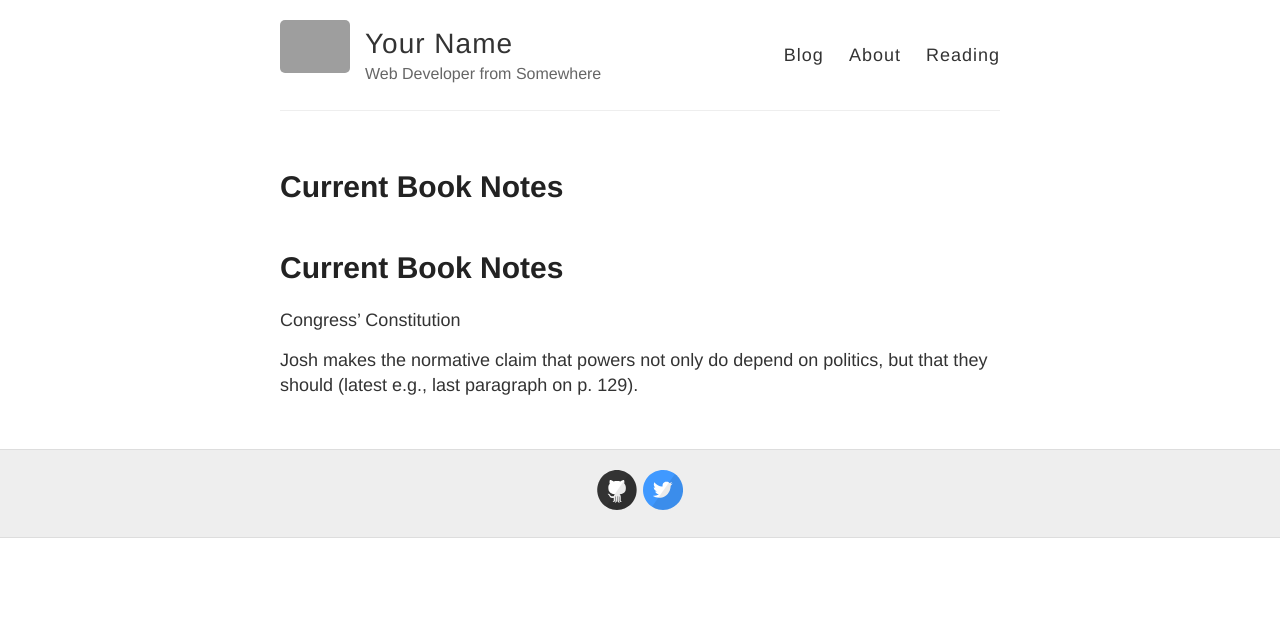
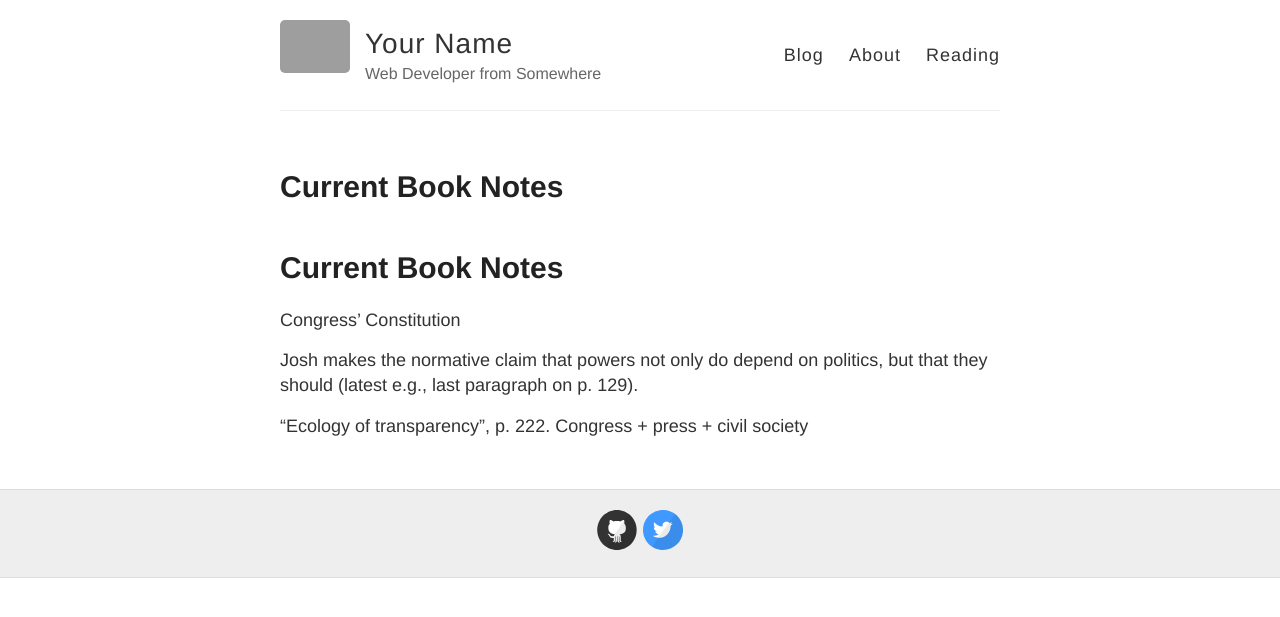
Before and after one commit to ejaxon/ejaxon.github.io, a Jekyll site: the page built from CurrentBookNotes.md, in a window 1280 px wide. Shown: the top 617 px of the page. Built offline with Jekyll 4.4.1, drawn with Linux system fonts in a browser that asks for light colours; our own code applies the rules of GitHub Pages for plain Markdown files; grey boxes are pictures that could not be loaded.

Commit message:
campaign stuff

```diff
--- a/CurrentBookNotes.md
+++ b/CurrentBookNotes.md
@@ -3,3 +3,5 @@
 Congress' Constitution
 
 Josh makes the normative claim that powers not only do depend on politics, but that they should (latest e.g., last paragraph on p. 129).
+
+"Ecology of transparency", p. 222. Congress + press + civil society
```
